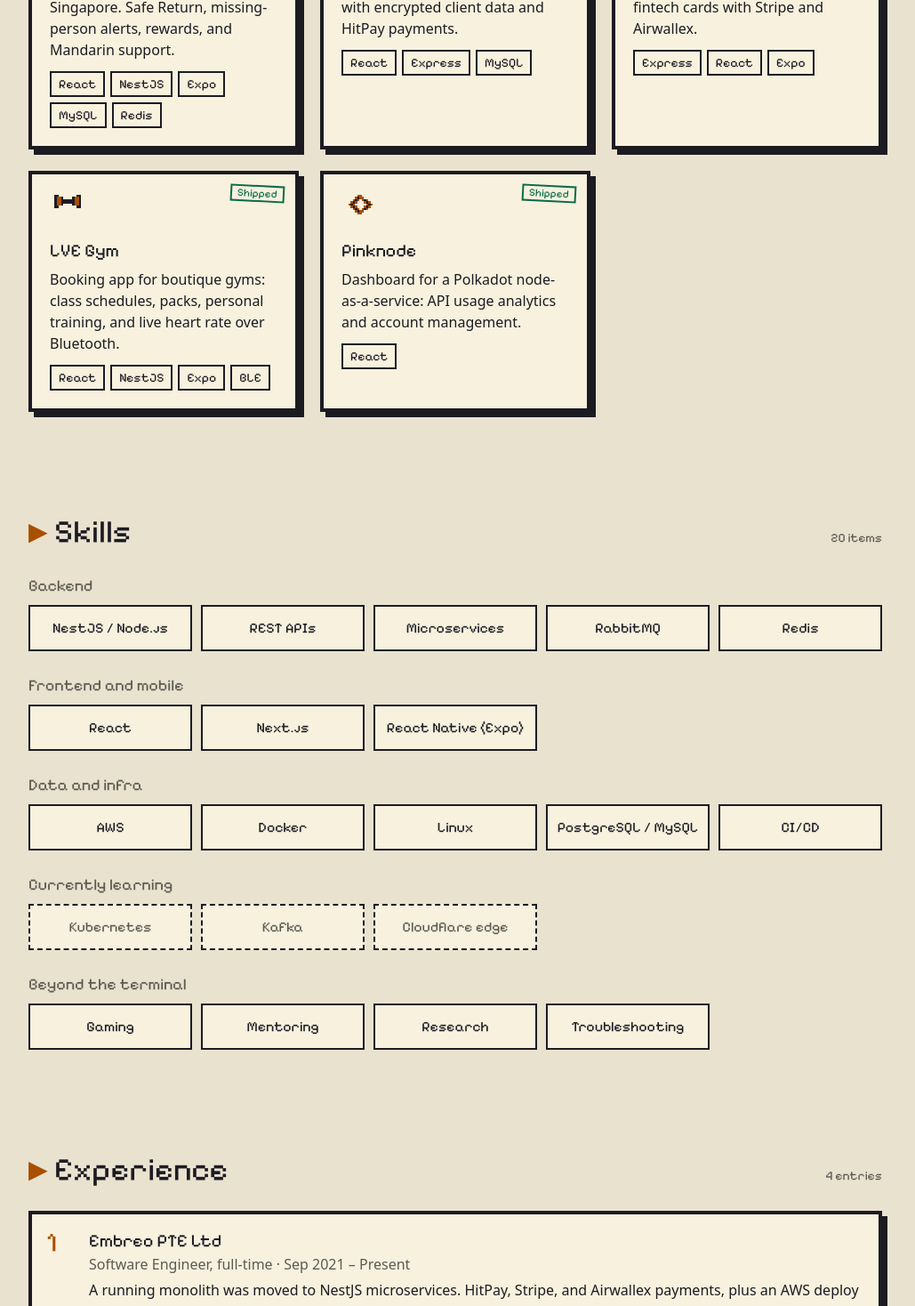
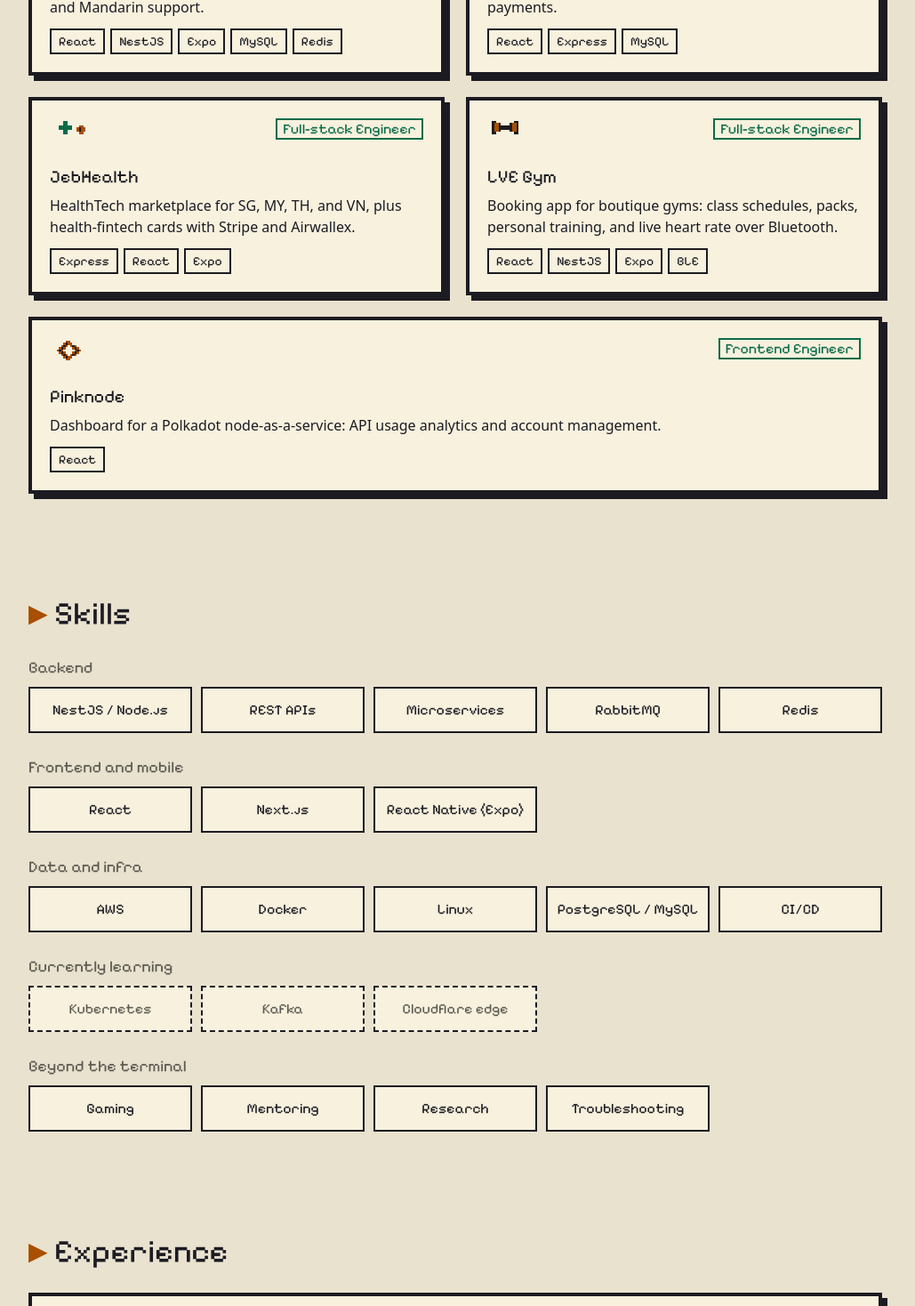
Before and after one commit to RZID/RZID, a React (Vite) app: page / in a window 1280 px wide. Shown: the part 1036-2504 px from the top of the page at 89% size, without its empty margins (128-1157 px from the left). Built offline with nearby package versions, Linux system fonts and the light colour scheme.

Commit message:
fix: use role labels and two-column work grid

```diff
--- a/src/content/projects.ts
+++ b/src/content/projects.ts
@@ -4,6 +4,7 @@ export const projects: readonly Project[] = [
   {
     name: 'Cara.sg',
     icon: 'heart',
+    role: { id: 'Pengembang Full-stack', en: 'Full-stack Engineer' },
     summary: {
       id: 'Aplikasi keanggotaan gratis untuk komunitas demensia di Singapura. Safe Return, notifikasi orang hilang, hadiah, dan dukungan Mandarin.',
       en: 'Free membership app for the dementia community in Singapore. Safe Return, missing-person alerts, rewards, and Mandarin support.',
@@ -13,6 +14,7 @@ export const projects: readonly Project[] = [
   {
     name: 'Affluent.sg',
     icon: 'scroll',
+    role: { id: 'Pengembang Full-stack', en: 'Full-stack Engineer' },
     summary: {
       id: 'Platform wasiat dan perencanaan warisan untuk keluarga Singapura, dengan data klien terenkripsi dan pembayaran HitPay.',
       en: 'Wills and estate-planning platform for Singapore families, with encrypted client data and HitPay payments.',
@@ -22,6 +24,7 @@ export const projects: readonly Project[] = [
   {
     name: 'JebHealth',
     icon: 'crossCoin',
+    role: { id: 'Pengembang Full-stack', en: 'Full-stack Engineer' },
     summary: {
       id: 'Marketplace HealthTech untuk SG, MY, TH, dan VN, plus kartu health-fintech dengan Stripe dan Airwallex.',
       en: 'HealthTech marketplace for SG, MY, TH, and VN, plus health-fintech cards with Stripe and Airwallex.',
@@ -31,6 +34,7 @@ export const projects: readonly Project[] = [
   {
     name: 'LVE Gym',
     icon: 'dumbbell',
+    role: { id: 'Pengembang Full-stack', en: 'Full-stack Engineer' },
     summary: {
       id: 'Aplikasi booking gym boutique: jadwal kelas, paket, personal training, dan detak jantung live lewat Bluetooth.',
       en: 'Booking app for boutique gyms: class schedules, packs, personal training, and live heart rate over Bluetooth.',
@@ -40,6 +44,7 @@ export const projects: readonly Project[] = [
   {
     name: 'Pinknode',
     icon: 'diamondNode',
+    role: { id: 'Pengembang Frontend', en: 'Frontend Engineer' },
     summary: {
       id: 'Dashboard node-as-a-service Polkadot: analitik penggunaan API dan manajemen akun.',
       en: 'Dashboard for a Polkadot node-as-a-service: API usage analytics and account management.',
--- a/src/content/site.ts
+++ b/src/content/site.ts
@@ -121,10 +121,6 @@ export const ui: UiText = {
   language: { id: 'Bahasa', en: 'Language' },
   englishShort: { id: 'EN', en: 'EN' },
   indonesianShort: { id: 'ID', en: 'ID' },
-  shipped: { id: 'Dirilis', en: 'Shipped' },
-  countShipped: { id: 'dirilis', en: 'shipped' },
-  countItems: { id: 'item', en: 'items' },
-  countEntries: { id: 'entri', en: 'entries' },
   dialogueSkip: { id: 'Lewati dialog', en: 'Skip dialogue' },
   replayDialogue: { id: 'Ulangi dialog', en: 'Replay dialogue' },
   playIntro: { id: 'Putar intro', en: 'Play intro' },
--- a/src/features/guild/guild-section.tsx
+++ b/src/features/guild/guild-section.tsx
@@ -2,18 +2,14 @@ import { Section } from '@/components/layout/section'
 import { Box } from '@/components/ui/box'
 import { Reveal } from '@/components/ui/reveal'
 import { experience } from '@/content/experience'
-import { sections, ui } from '@/content/site'
+import { sections } from '@/content/site'
 import { useT } from '@/lib/locale'
 
 export const GuildSection = () => {
   const t = useT()
 
   return (
-    <Section
-      id="guild"
-      title={t(sections.guild.title)}
-      meta={`${experience.length} ${t(ui.countEntries)}`}
-    >
+    <Section id="guild" title={t(sections.guild.title)}>
       <ol className="space-y-4">
         {experience.map((item, index) => (
           <li key={item.org}>
--- a/src/features/items/items-section.tsx
+++ b/src/features/items/items-section.tsx
@@ -1,6 +1,6 @@
 import { Section } from '@/components/layout/section'
 import { Reveal } from '@/components/ui/reveal'
-import { sections, ui } from '@/content/site'
+import { sections } from '@/content/site'
 import { skillGroups } from '@/content/skills'
 import { cn } from '@/lib/cn'
 import { useT } from '@/lib/locale'
@@ -9,11 +9,7 @@ export const ItemsSection = () => {
   const t = useT()
 
   return (
-    <Section
-      id="items"
-      title={t(sections.items.title)}
-      meta={`${skillGroups.reduce((total, group) => total + group.items.length, 0)} ${t(ui.countItems)}`}
-    >
+    <Section id="items" title={t(sections.items.title)}>
       <div className="space-y-6">
         {skillGroups.map((group) => (
           <Reveal key={group.title.id}>
--- a/src/features/quests/quests-section.tsx
+++ b/src/features/quests/quests-section.tsx
@@ -3,31 +3,30 @@ import { Box } from '@/components/ui/box'
 import { Reveal } from '@/components/ui/reveal'
 import { Tag } from '@/components/ui/tag'
 import { projects } from '@/content/projects'
-import { sections, ui } from '@/content/site'
+import { sections } from '@/content/site'
 import { ProjectIcon } from '@/features/work'
+import { cn } from '@/lib/cn'
 import { useT } from '@/lib/locale'
 
 export const QuestsSection = () => {
   const t = useT()
 
   return (
-    <Section
-      id="quests"
-      title={t(sections.quests.title)}
-      lead={t(sections.quests.lead)}
-      meta={`${projects.length} ${t(ui.countShipped)}`}
-    >
-      <div className="grid gap-6 md:grid-cols-2 lg:grid-cols-3">
-        {projects.map((project) => (
-          <Reveal key={project.name} className="h-full">
+    <Section id="quests" title={t(sections.quests.title)} lead={t(sections.quests.lead)}>
+      <div className="grid gap-6 md:grid-cols-2">
+        {projects.map((project, index) => (
+          <Reveal
+            key={project.name}
+            className={cn('h-full', index === projects.length - 1 && 'md:col-span-2')}
+          >
             <Box
               as="article"
               className="relative h-full p-5 transition-[transform,box-shadow] duration-150 ease-steps-3 hover:-translate-x-1 hover:-translate-y-1 hover:shadow-hard-lg"
             >
               <div className="mb-3 flex items-start justify-between gap-3">
                 <ProjectIcon icon={project.icon} />
-                <span className="absolute top-3 right-3 rotate-3 border-2 border-mint px-1.5 font-pixel text-xs leading-tight text-mint">
-                  {t(ui.shipped)}
+                <span className="border-2 border-mint px-1.5 font-pixel text-base leading-tight text-mint">
+                  {t(project.role)}
                 </span>
               </div>
               <h3 className="mb-1.5 font-pixel text-xl">{project.name}</h3>
--- a/src/types/content.ts
+++ b/src/types/content.ts
@@ -32,6 +32,7 @@ export type ProjectIconId = 'heart' | 'scroll' | 'crossCoin' | 'dumbbell' | 'dia
 export type Project = {
   name: string
   icon: ProjectIconId
+  role: Localized
   summary: Localized
   stack: readonly string[]
 }
@@ -77,10 +78,6 @@ export type UiText = {
   language: Localized
   englishShort: Localized
   indonesianShort: Localized
-  shipped: Localized
-  countShipped: Localized
-  countItems: Localized
-  countEntries: Localized
   dialogueSkip: Localized
   replayDialogue: Localized
   playIntro: Localized
```
Also changed, not shown: 2 other files (tests, documents, lock files or other folders).
